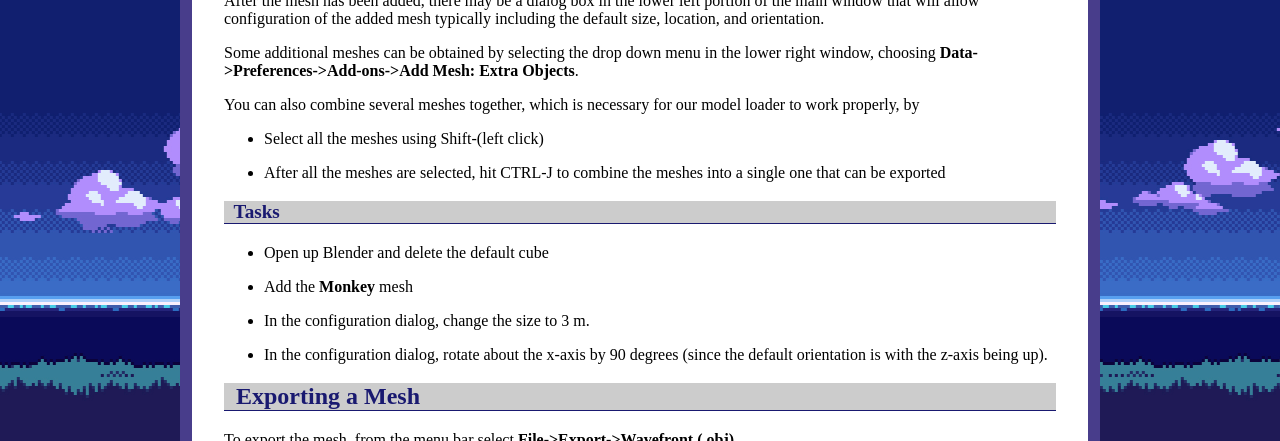
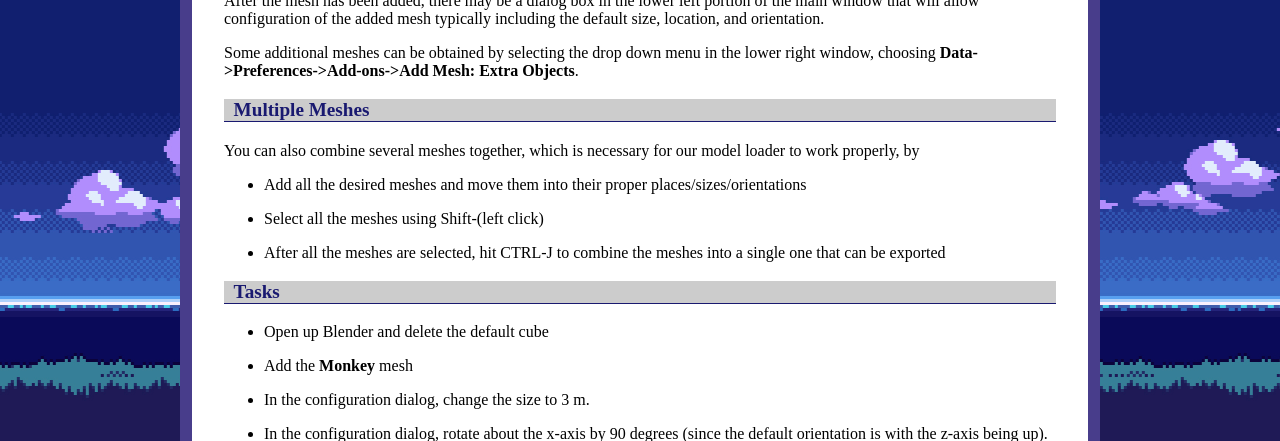
Before and after one commit to ycpcs/cs370-fall2022, a Jekyll site: the page built from labs/lab12.md, in a window 1280 px wide and 900 px high, scrolled down 1970 px, cut to the strip 161-602 px from the top of the window. Built offline with Jekyll 4.4.1, drawn with Linux system fonts in a browser that asks for light colours.

Commit message:
update blender lab
update blender lab

```diff
--- a/labs/lab12.md
+++ b/labs/lab12.md
@@ -53,7 +53,11 @@ After the mesh has been added, there may be a dialog box in the lower left porti
 
 Some additional meshes can be obtained by selecting the drop down menu in the lower right window, choosing **Data->Preferences->Add-ons->Add Mesh: Extra Objects**.
 
+### Multiple Meshes
+
 You can also combine several meshes together, which is necessary for our model loader to work properly, by
+
+- Add all the desired meshes and move them into their proper places/sizes/orientations
 
 - Select all the meshes using Shift-(left click)
 
```
